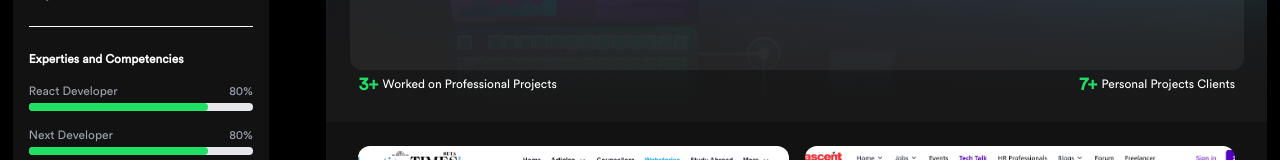
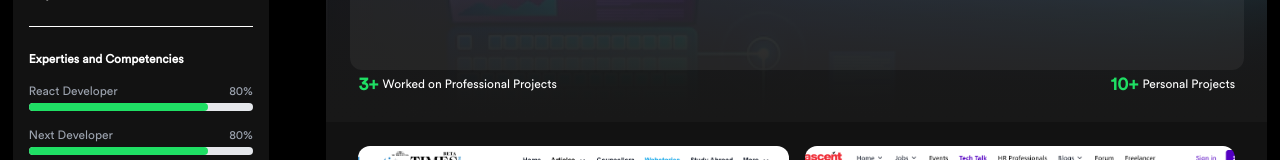
Before and after one commit to Anshuy11/Portfolios, a Next.js app: page / in a window 1280 px wide. Shown: the part 263-423 px from the top of the page. Built offline with nearby package versions, Linux system fonts and the light colour scheme.

Commit message:
project detail updated

```diff
--- a/components/HomeComponents/Banner.jsx
+++ b/components/HomeComponents/Banner.jsx
@@ -63,9 +63,9 @@ const Banner = () => {
 
           <div className="flex items-center gap-x-1">
             <span className="text-base md:text-lg text-Green font-bold">
-              7+
+              10+
             </span>
-            <span className="text-xs text-Snow">Personal Projects Clients</span>
+            <span className="text-xs text-Snow">Personal Projects </span>
           </div>
         </div>
       </div>
```
